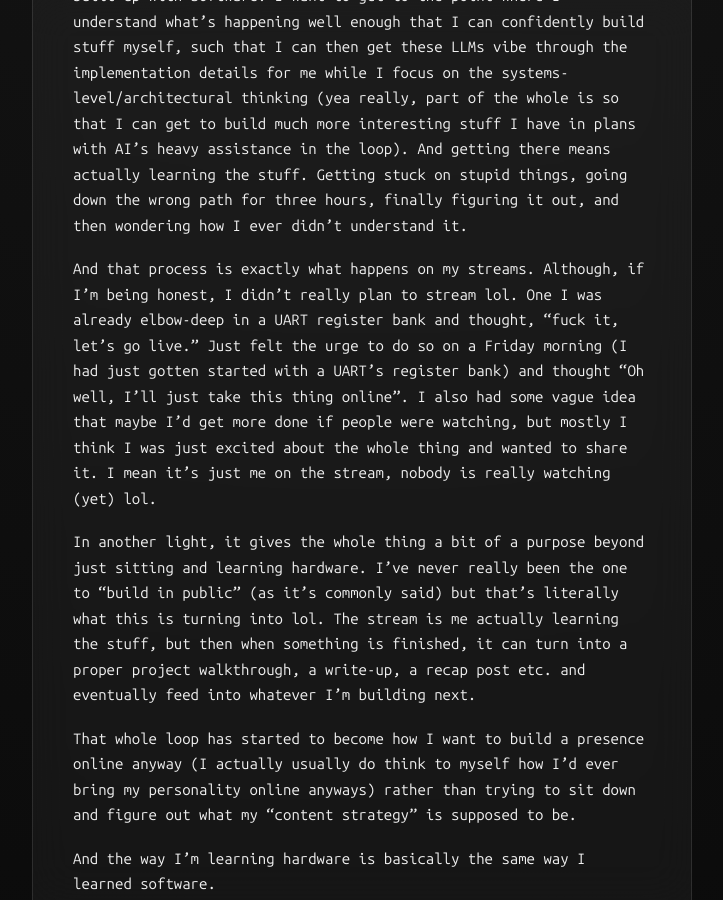
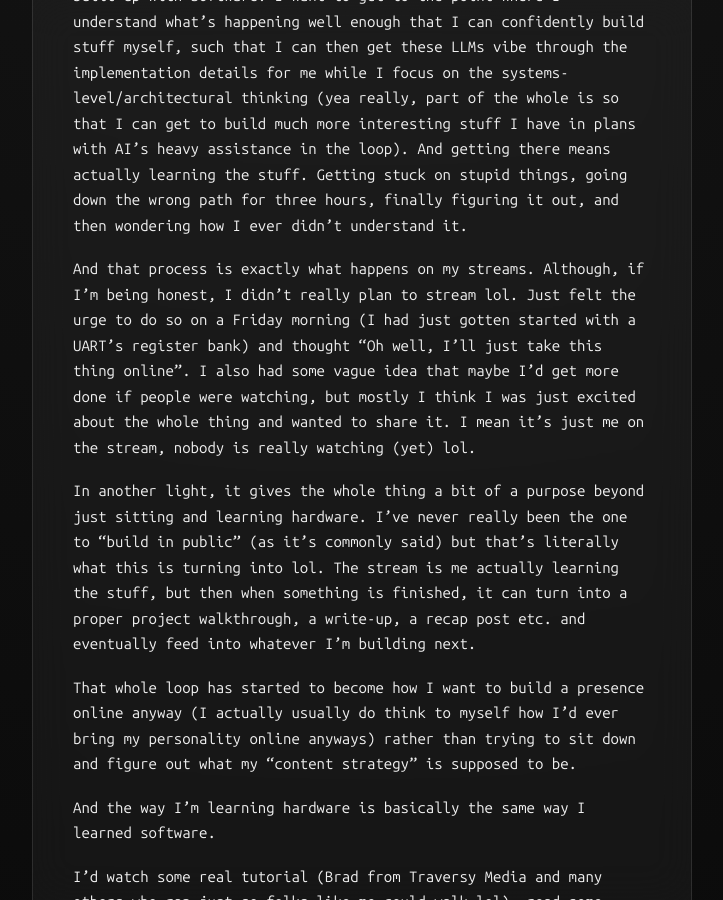
Before and after one commit to Basit-Balogun10/Basit-Balogun10.github.io, a Jekyll site: the page built from about.md, in a window 1280 px wide and 900 px high, scrolled down 652 px. Shown: the whole window, without its empty margins (278-1001 px from the left). Built offline with Jekyll 4.4.1, drawn with Linux system fonts in a browser that asks for light colours.

Commit message:
Sync about.md: drop redundant duplicate sentence about starting the UART register bank

```diff
--- a/about.md
+++ b/about.md
@@ -11,7 +11,7 @@ I've already seen what AI can do in this space too. I've done two AI-assisted ch
 
 What I want is the same fluency with hardware that I eventually built up with software. I want to get to the point where I understand what's happening well enough that I can confidently build stuff myself, such that I can then get these LLMs vibe through the implementation details for me while I focus on the systems-level/architectural thinking (yea really, part of the whole is so that I can get to build much more interesting stuff I have in plans with AI's heavy assistance in the loop). And getting there means actually learning the stuff. Getting stuck on stupid things, going down the wrong path for three hours, finally figuring it out, and then wondering how I ever didn't understand it.
 
-And that process is exactly what happens on my streams. Although, if I'm being honest, I didn't really plan to stream lol. One I was already elbow-deep in a UART register bank and thought, "fuck it, let's go live." Just felt the urge to do so on a Friday morning (I had just gotten started with a UART's register bank) and thought "Oh well, I'll just take this thing online". I also had some vague idea that maybe I'd get more done if people were watching, but mostly I think I was just excited about the whole thing and wanted to share it. I mean it's just me on the stream, nobody is really watching (yet) lol.
+And that process is exactly what happens on my streams. Although, if I'm being honest, I didn't really plan to stream lol. Just felt the urge to do so on a Friday morning (I had just gotten started with a UART's register bank) and thought "Oh well, I'll just take this thing online". I also had some vague idea that maybe I'd get more done if people were watching, but mostly I think I was just excited about the whole thing and wanted to share it. I mean it's just me on the stream, nobody is really watching (yet) lol.
 
 In another light, it gives the whole thing a bit of a purpose beyond just sitting and learning hardware. I've never really been the one to "build in public" (as it's commonly said) but that's literally what this is turning into lol. The stream is me actually learning the stuff, but then when something is finished, it can turn into a proper project walkthrough, a write-up, a recap post etc. and eventually feed into whatever I'm building next.
 
```
